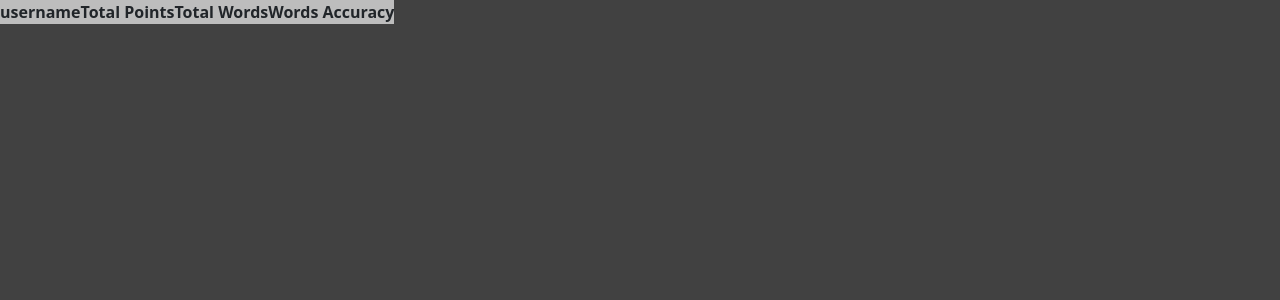
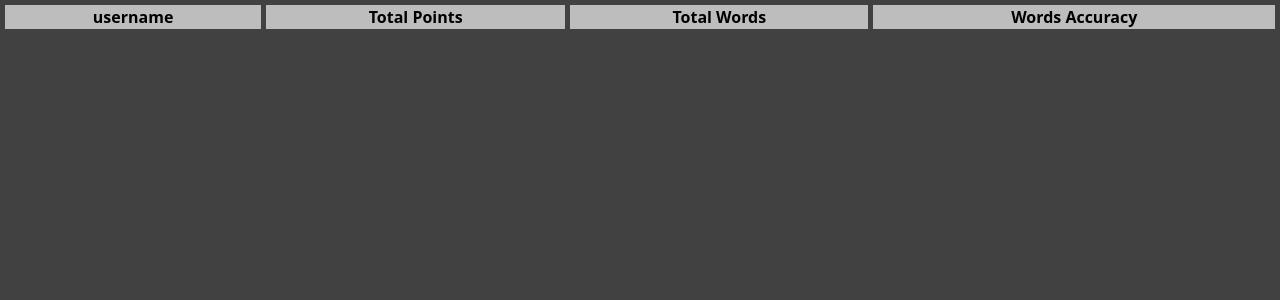
Before and after one commit to shadowblade11/Word-Rush, a Flask app: page /leaderboard in a window 1280 px wide. Shown: the part 62-362 px from the top of the page. Run offline with Flask 2, Linux system fonts and the light colour scheme; lists and menus that the app fills with data are empty.

Commit message:
Fixed text variables and style

```diff
--- a/app/templates/leaderboard.html
+++ b/app/templates/leaderboard.html
@@ -1,6 +1,6 @@
 {% extends "base.html" %}
 {% block content %}
-<table>
+<table class="center" style="width: 100%">
     <tr>
         <th>username</th>
         <th>Total Points</th>
```
